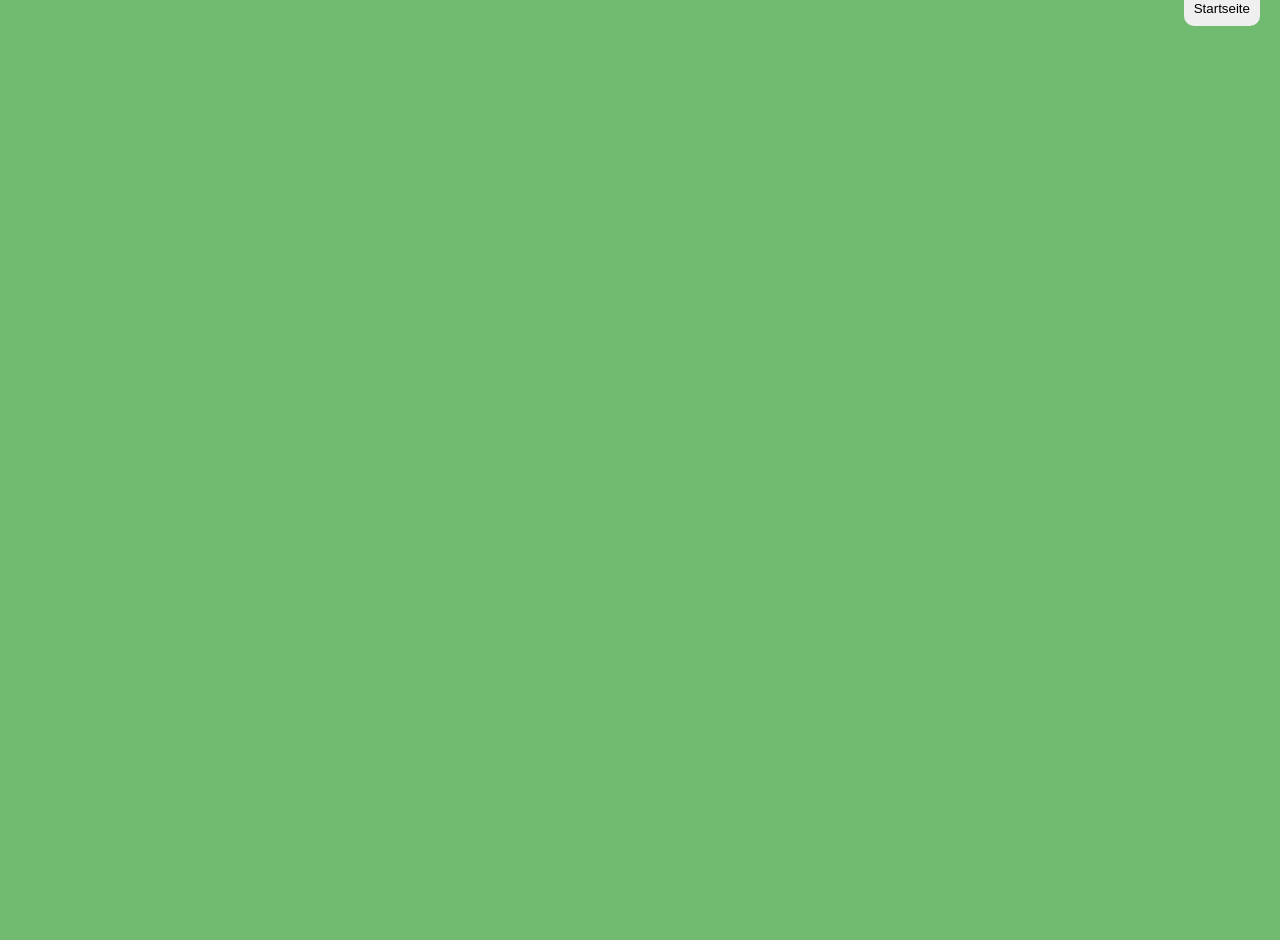
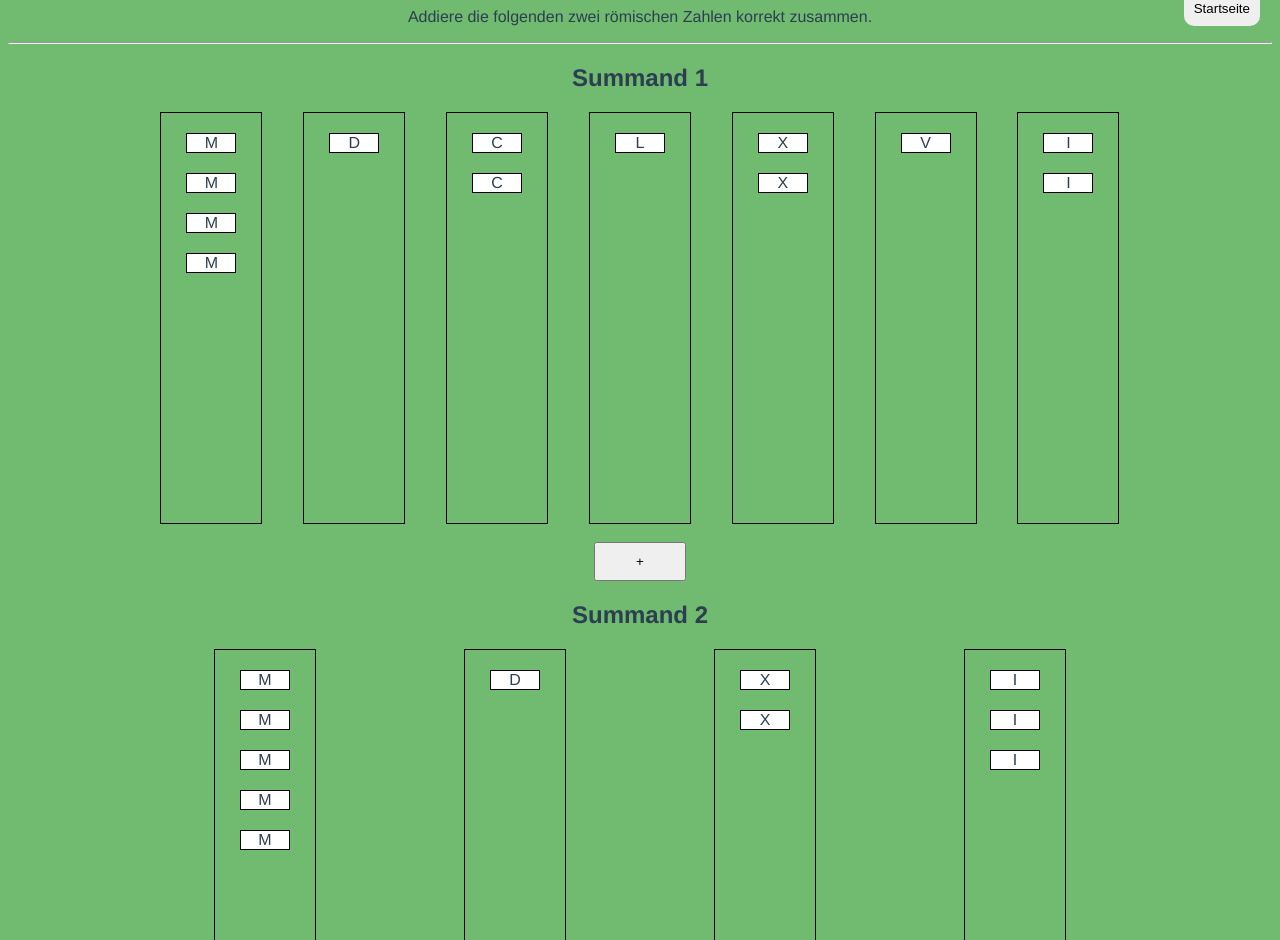
Before and after one commit to Fisnik-Mustafa/bsc-thesis, a Vue app: page /romansystem_3 in a window 1280 px wide. Shown: the part 72-1012 px from the top of the page. Before the commit the page ends 800 px from the top, so only its background shows below. Built offline with nearby package versions, Linux system fonts and the light colour scheme.

Commit message:
Neue Aufgabe implementiert.

```diff
--- a/src/views/Romansystem_3.vue
+++ b/src/views/Romansystem_3.vue
@@ -1,18 +1,389 @@
 <template>
-<div>
-  <h1>Romansystem_3</h1>
-  <Backtohomepage />
-</div>
+  <div>
+    <h1>Romansystem_3</h1>
+    <Backtohomepage />
+    <p>Addiere die folgenden zwei römischen Zahlen korrekt zusammen.</p>
+    <hr />
 
+    <Verifier
+      v-if="this.submitted"
+      :correctSolution="this.result"
+      :tip="''"
+      @close-verifier="this.submitted = false"
+    />
+
+    <h2>Summand 1</h2>
+    <div class="zahl roman">
+      <div class="einheit" v-if="M1 > 0">
+        <div v-for="index in M1" :key="index" class="karte">M</div>
+      </div>
+
+      <div class="einheit" v-if="D1 > 0">
+        <div v-for="index in D1" :key="index" class="karte">D</div>
+      </div>
+
+      <div class="einheit" v-if="C1 > 0">
+        <div v-for="index in C1" :key="index" class="karte">C</div>
+      </div>
+
+      <div class="einheit" v-if="L1 > 0">
+        <div v-for="index in L1" :key="index" class="karte">L</div>
+      </div>
+
+      <div class="einheit" v-if="X1 > 0">
+        <div v-for="index in X1" :key="index" class="karte">X</div>
+      </div>
+
+      <div class="einheit" v-if="V1 > 0">
+        <div v-for="index in V1" :key="index" class="karte">V</div>
+      </div>
+
+      <div class="einheit" v-if="I1 > 0">
+        <div v-for="index in I1" :key="index" class="karte">I</div>
+      </div>
+    </div>
+
+    <br />
+    <button class="addition" @click="add()">+</button>
+    <br />
+
+    <h2>Summand 2</h2>
+    <div class="zahl roman">
+      <div class="einheit" v-if="M2 > 0">
+        <div v-for="index in M2" :key="index" class="karte">M</div>
+      </div>
+
+      <div class="einheit" v-if="D2 > 0">
+        <div v-for="index in D2" :key="index" class="karte">D</div>
+      </div>
+
+      <div class="einheit" v-if="C2 > 0">
+        <div v-for="index in C2" :key="index" class="karte">C</div>
+      </div>
+
+      <div class="einheit" v-if="L2 > 0">
+        <div v-for="index in L2" :key="index" class="karte">L</div>
+      </div>
+
+      <div class="einheit" v-if="X2 > 0">
+        <div v-for="index in X2" :key="index" class="karte">X</div>
+      </div>
+
+      <div class="einheit" v-if="V2 > 0">
+        <div v-for="index in V2" :key="index" class="karte">V</div>
+      </div>
+
+      <div class="einheit" v-if="I2 > 0">
+        <div v-for="index in I2" :key="index" class="karte">I</div>
+      </div>
+    </div>
+
+    <h2>Summe</h2>
+    <div class="zahl roman">
+      <div class="einheit summe" v-if="M3 > 0">
+        <div v-for="index in M3" :key="index" class="karte">M</div>
+      </div>
+
+      <div class="einheit summe" v-if="D3 > 0">
+        <div v-for="index in D3" :key="index" class="karte">D</div>
+      </div>
+
+      <div class="einheit summe" v-if="C3 > 0">
+        <div v-for="index in C3" :key="index" class="karte">C</div>
+      </div>
+
+      <div class="einheit summe" v-if="L3 > 0">
+        <div v-for="index in L3" :key="index" class="karte">L</div>
+      </div>
+
+      <div class="einheit summe" v-if="X3 > 0">
+        <div v-for="index in X3" :key="index" class="karte">X</div>
+      </div>
+
+      <div class="einheit summe" v-if="V3 > 0">
+        <div v-for="index in V3" :key="index" class="karte">V</div>
+      </div>
+
+      <div class="einheit summe" v-if="I3 > 0">
+        <div v-for="index in I3" :key="index" class="karte">I</div>
+      </div>
+    </div>
+
+    <br />
+
+    <div v-if="addup">
+      <button class="umtausch" v-if="morethan2D" @click="changeDforM()">
+        M <i class="arrow left"></i> 2*D
+      </button>
+      <button class="umtausch" v-if="morethan5C" @click="changeCforD()">
+        D <i class="arrow left"></i> 5*C
+      </button>
+      <button class="umtausch" v-if="morethan2L" @click="changeLforC()">
+        C <i class="arrow left"></i> 2*L
+      </button>
+      <button class="umtausch" v-if="morethan5X" @click="changeXforL()">
+        L <i class="arrow left"></i> 5*X
+      </button>
+      <button class="umtausch" v-if="morethan2V" @click="changeVforX()">
+        X <i class="arrow left"></i> 2*V
+      </button>
+      <button class="umtausch" v-if="morethan5I" @click="changeIforV()">
+        V <i class="arrow left"></i> 5*I
+      </button>
+    </div>
+
+    <br />
+    <Nexttask />
+    <button @click="showHint()" class="btn_submit" v-if="!hint">
+      Zeige Hinweis
+    </button>
+    <button @click="removeHint()" class="btn_submit" v-if="hint">
+      Entferne Hinweis
+    </button>
+    <button @click="submit()" class="btn_submit">Überprüfen</button>
+    <p v-if="hint">
+      In der Tabelle findest du die entsprechenden Grössen und deren Wert.
+    </p>
+    <img src="../assets/hints/hint_roman_1.png" width="1000" v-if="hint" />
+  </div>
 </template>
 
 <script>
 import Backtohomepage from "@/components/Backtohomepage.vue";
+import Nexttask from "@/components/Nexttask.vue";
+import Verifier from "@/components/Verifier.vue";
+
 export default {
-    components: { Backtohomepage }
-}
+  components: { Backtohomepage, Nexttask, Verifier },
+  data() {
+    return {
+      randomnumber1: Math.floor(Math.random() * (9999 - 1 + 1)) + 1,
+      randomnumber2: Math.floor(Math.random() * (9999 - 1 + 1)) + 1,
+      M1: 0,
+      D1: 0,
+      C1: 0,
+      L1: 0,
+      X1: 0,
+      V1: 0,
+      I1: 0,
+      M2: 0,
+      D2: 0,
+      C2: 0,
+      L2: 0,
+      X2: 0,
+      V2: 0,
+      I2: 0,
+      M3: 0,
+      D3: 0,
+      C3: 0,
+      L3: 0,
+      X3: 0,
+      V3: 0,
+      I3: 0,
+      Mresult: 0,
+      Dresult: 0,
+      Cresult: 0,
+      Lresult: 0,
+      Xresult: 0,
+      Vresult: 0,
+      Iresult: 0,
+      addup: false,
+      morethan2D: false,
+      morethan5C: false,
+      morethan2L: false,
+      morethan5X: false,
+      morethan2V: false,
+      morethan5I: false,
+      hint: false,
+      submitted: false,
+      result: false,
+      sum: 0,
+    };
+  },
+  created: function () {
+    let temp = 0;
+    this.sum = this.randomnumber1 + this.randomnumber2;
+
+    // M1
+    this.M1 = Math.floor(this.randomnumber1 / 1000);
+    temp = this.randomnumber1 % 1000;
+
+    // D1
+    this.D1 = Math.floor(temp / 500);
+    temp = temp % 500;
+
+    // C1
+    this.C1 = Math.floor(temp / 100);
+    temp = temp % 100;
+
+    // L1
+    this.L1 = Math.floor(temp / 50);
+    temp = temp % 50;
+
+    // X1
+    this.X1 = Math.floor(temp / 10);
+    temp = temp % 10;
+
+    // V1
+    this.V1 = Math.floor(temp / 5);
+    temp = temp % 5;
+
+    // I1
+    this.I1 = temp;
+
+    // M2
+    this.M2 = Math.floor(this.randomnumber2 / 1000);
+    temp = this.randomnumber2 % 1000;
+
+    // D2
+    this.D2 = Math.floor(temp / 500);
+    temp = temp % 500;
+
+    // C2
+    this.C2 = Math.floor(temp / 100);
+    temp = temp % 100;
+
+    // L2
+    this.L2 = Math.floor(temp / 50);
+    temp = temp % 50;
+
+    // X1
+    this.X2 = Math.floor(temp / 10);
+    temp = temp % 10;
+
+    // V2
+    this.V2 = Math.floor(temp / 5);
+    temp = temp % 5;
+
+    // I2
+    this.I2 = temp;
+
+    // Mresult
+    this.Mresult = Math.floor(this.sum / 1000);
+    temp = this.sum % 1000;
+
+    // Dresult
+    this.Dresult = Math.floor(temp / 500);
+    temp = temp % 500;
+
+    // Cresult
+    this.Cresult = Math.floor(temp / 100);
+    temp = temp % 100;
+
+    // Lresult
+    this.Lresult = Math.floor(temp / 50);
+    temp = temp % 50;
+
+    // Xresult
+    this.Xresult = Math.floor(temp / 10);
+    temp = temp % 10;
+
+    // Vresult
+    this.Vresult = Math.floor(temp / 5);
+    temp = temp % 5;
+
+    // Iresult
+    this.Iresult = temp;
+  },
+  methods: {
+    add() {
+      this.M3 = this.M1 + this.M2;
+      this.D3 = this.D1 + this.D2;
+      this.C3 = this.C1 + this.C2;
+      this.L3 = this.L1 + this.L2;
+      this.X3 = this.X1 + this.X2;
+      this.V3 = this.V1 + this.V2;
+      this.I3 = this.I1 + this.I2;
+      this.checkmorethan();
+      this.addup = true;
+    },
+    checkmorethan() {
+      if (this.D3 >= 2) {
+        this.morethan2D = true;
+      } else {
+        this.morethan2D = false;
+      }
+      if (this.C3 >= 5) {
+        this.morethan5C = true;
+      } else {
+        this.morethan5C = false;
+      }
+      if (this.L3 >= 2) {
+        this.morethan2L = true;
+      } else {
+        this.morethan2L = false;
+      }
+      if (this.X3 >= 5) {
+        this.morethan5X = true;
+      } else {
+        this.morethan5X = false;
+      }
+      if (this.V3 >= 2) {
+        this.morethan2V = true;
+      } else {
+        this.morethan2V = false;
+      }
+      if (this.I3 >= 5) {
+        this.morethan5I = true;
+      } else {
+        this.morethan5I = false;
+      }
+    },
+    changeDforM() {
+      this.M3 = this.M3 + 1;
+      this.D3 = this.D3 - 2;
+      this.checkmorethan();
+    },
+    changeCforD() {
+      this.D3 = this.D3 + 1;
+      this.C3 = this.C3 - 5;
+      this.checkmorethan();
+    },
+    changeLforC() {
+      this.C3 = this.C3 + 1;
+      this.L3 = this.L3 - 2;
+      this.checkmorethan();
+    },
+    changeXforL() {
+      this.L3 = this.L3 + 1;
+      this.X3 = this.X3 - 5;
+      this.checkmorethan();
+    },
+    changeVforX() {
+      this.X3 = this.X3 + 1;
+      this.V3 = this.V3 - 2;
+      this.checkmorethan();
+    },
+    changeIforV() {
+      this.V3 = this.V3 + 1;
+      this.I3 = this.I3 - 5;
+      this.checkmorethan();
+    },
+    showHint() {
+      this.hint = true;
+    },
+    removeHint() {
+      this.hint = false;
+    },
+    submit() {
+      if (
+        this.M3 == this.Mresult &&
+        this.D3 == this.Dresult &&
+        this.C3 == this.Cresult &&
+        this.L3 == this.Lresult &&
+        this.X3 == this.Xresult &&
+        this.V3 == this.Vresult &&
+        this.I3 == this.Iresult
+      ) {
+        this.result = true;
+      } else {
+        this.result = false;
+      }
+      this.submitted = true;
+    },
+  },
+};
 </script>
 
 <style>
-
 </style>
```
